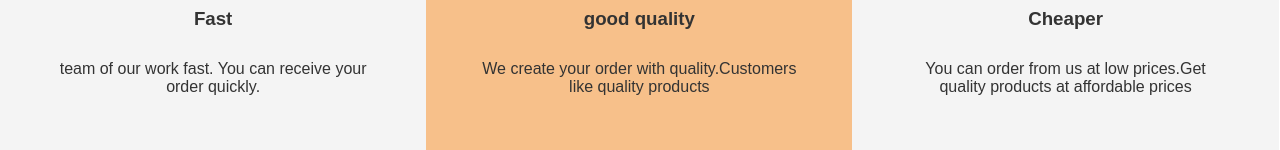
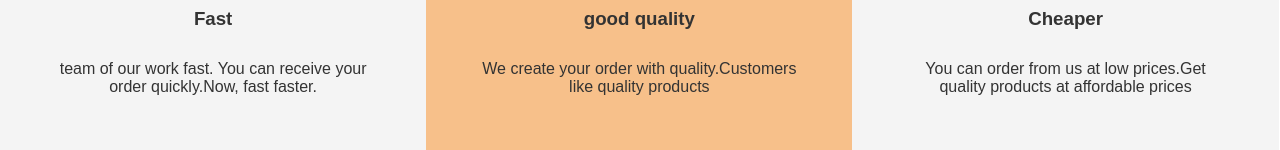
Before and after one commit to Shahzodshaydulov2/hotel, a plain HTML site: page index.html in a window 1280 px wide. Shown: the part 1168-1318 px from the top of the page. Drawn offline with Linux system fonts and the light colour scheme.

Commit message:
skills bix changed

```diff
--- a/index.html
+++ b/index.html
@@ -72,7 +72,7 @@
     <div class="box btn-light">
       <i class="fa-solid fa-truck-fast fa-3x"></i>
       <h3>Fast</h3>
-      <p>team of our work fast. You can receive your order quickly.</p>
+      <p>team of our work fast. You can receive your order quickly.Now, fast faster.</p>
     </div>
     <div class="box btn-primary">
       <i class="fa-solid fa-arrow-up fa-3x"></i>
```
